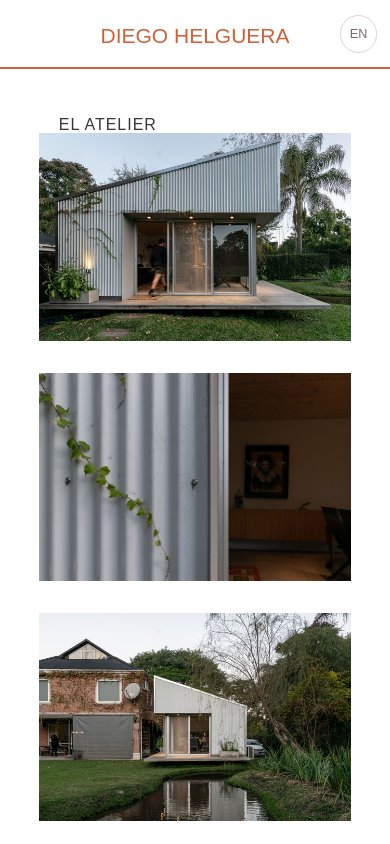
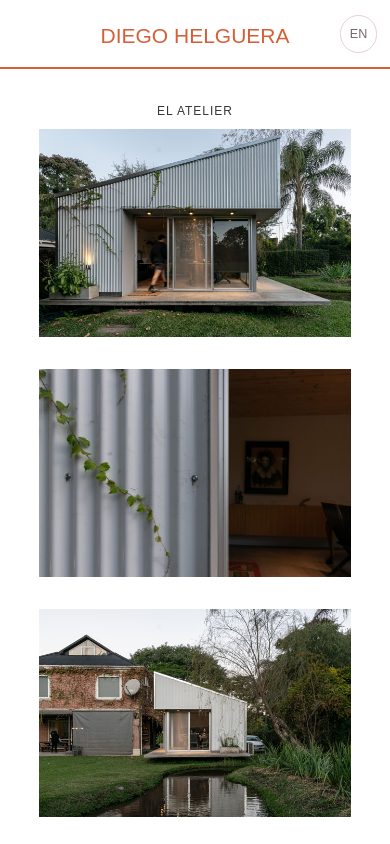
Before and after one commit to teraclitos/Diego-Helguera-Portfolio, a plain HTML site: page html/atelier.html in a window 390 px wide. Shown: the top 844 px of the page. Drawn offline with Linux system fonts and the light colour scheme; a web font is replaced by a local one.

Commit message:
mejoro el tamaño de letra

```diff
--- a/css/mediaqueries.css
+++ b/css/mediaqueries.css
@@ -214,6 +214,9 @@
   .correct-text {
     left: 0;
   }
+  .title-project-container {
+    grid-template-columns: 1fr;
+  }
 }
 @media (max-width: 768px) {
   .loader {
--- a/css/projectdetail.css
+++ b/css/projectdetail.css
@@ -2,7 +2,6 @@
   display: grid;
   grid-template-columns: 5fr 4fr;
   gap: 4em;
-  font-size: 16px;
 }
 
 .title-project-detail {
@@ -14,7 +13,7 @@
   color: #d65f37;
   color: #303c4e;
   color: rgb(56, 54, 54);
-  font-size: 1em;
+  font-size: 1.5em;
   user-select: none;
 }
 
```
